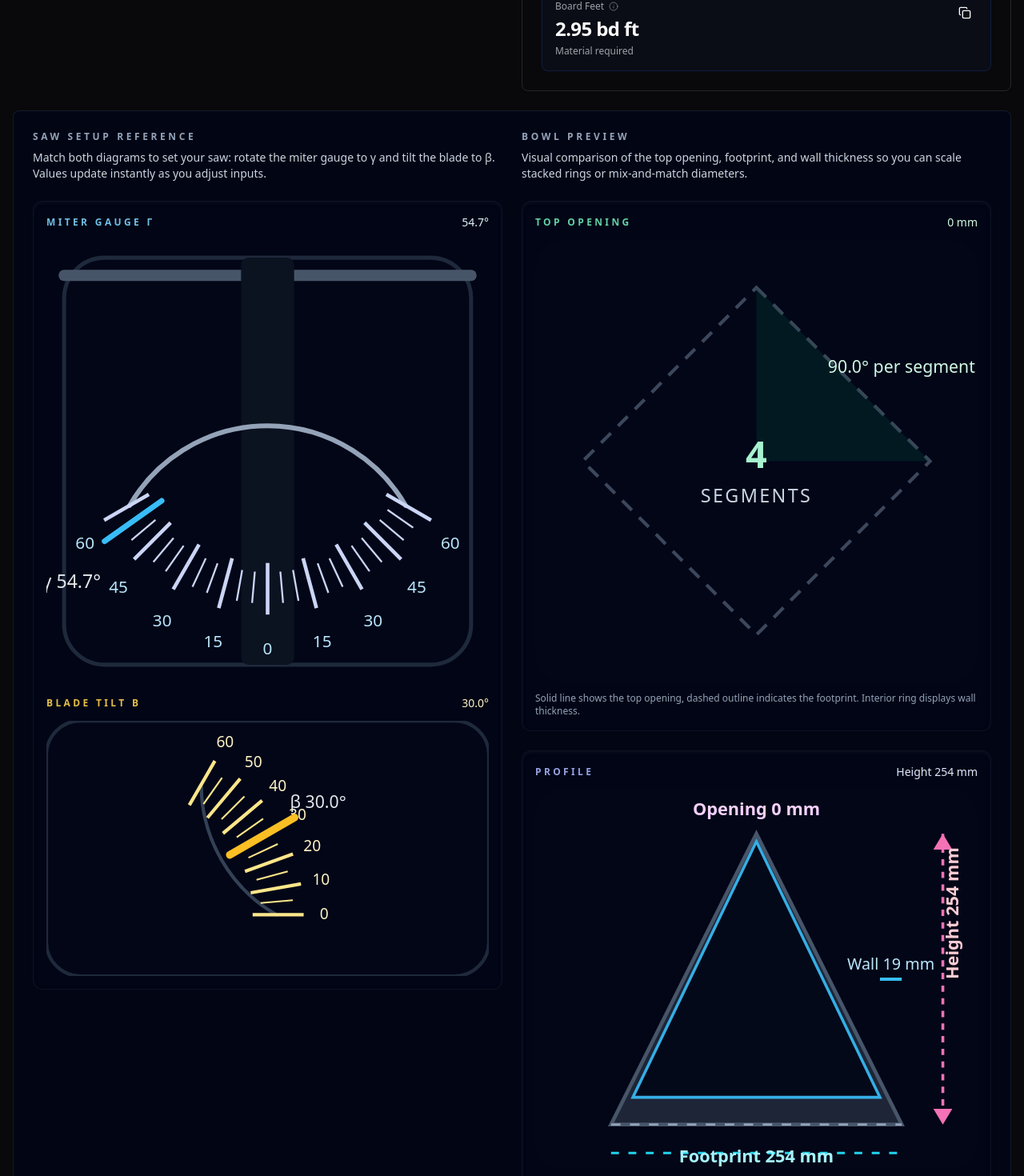
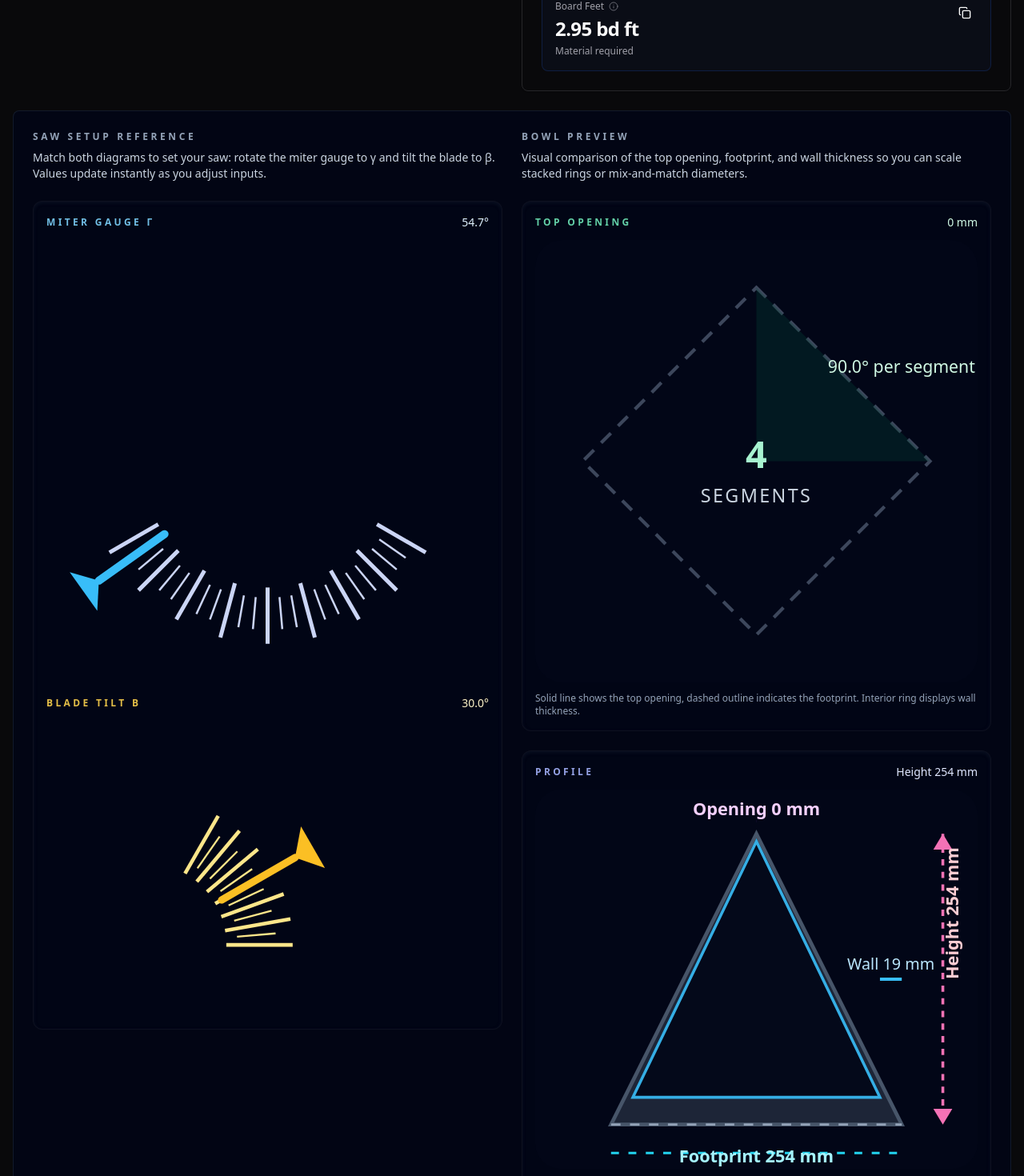
Before and after one commit to yeutterg/compound-miter-calculator, a Next.js app: page / in a window 1280 px wide. Shown: the part 1168-2638 px from the top of the page at 80% size. Built offline with nearby package versions, Linux system fonts and the light colour scheme.

Commit message:
simplify gauge display

```diff
--- a/components/panels/Visualization3D.tsx
+++ b/components/panels/Visualization3D.tsx
@@ -71,48 +71,36 @@ function polarToCartesian(cx: number, cy: number, radius: number, angleDeg: numb
   };
 }
 
-function describeArc(cx: number, cy: number, radius: number, startAngle: number, endAngle: number) {
-  const start = polarToCartesian(cx, cy, radius, endAngle);
-  const end = polarToCartesian(cx, cy, radius, startAngle);
-  const largeArc = Math.abs(endAngle - startAngle) <= 180 ? '0' : '1';
-  const sweep = endAngle >= startAngle ? '1' : '0';
-  return `M ${start.x.toFixed(2)} ${start.y.toFixed(2)} A ${radius.toFixed(2)} ${radius.toFixed(2)} 0 ${largeArc} ${sweep} ${end.x.toFixed(2)} ${end.y.toFixed(2)}`;
-}
-
 function formatPolygon(points: Array<{ x: number; y: number }>) {
   return points.map((point) => `${point.x.toFixed(2)},${point.y.toFixed(2)}`).join(' ');
 }
 
 function SawSetupDiagram({ miterGauge, bladeTilt }: { miterGauge: number; bladeTilt: number }) {
-  const topSize = 240;
-  const topCenter = topSize / 2;
+  const topSize = 220;
+  const center = topSize / 2;
+  const gaugeRadius = topSize * 0.34;
+  const gaugeSpan = 60;
   const baseAngle = 180;
-  const gaugeRadius = topSize * 0.36;
-  const gaugeSpan = 60;
   const clampedGauge = Math.max(-gaugeSpan, Math.min(gaugeSpan, miterGauge));
-  const throatWidth = topSize * 0.12;
-  const fenceY = topCenter - topSize * 0.42;
-  const gaugeCenterX = topCenter;
-  const gaugeCenterY = topCenter - topSize * 0.08;
-  const gaugeArc = describeArc(gaugeCenterX, gaugeCenterY, gaugeRadius, baseAngle - gaugeSpan, baseAngle + gaugeSpan);
   const gaugeTicks = Array.from({ length: (gaugeSpan * 2) / 5 + 1 }, (_, idx) => -gaugeSpan + idx * 5);
   const pointerAngle = baseAngle + clampedGauge;
-  const gaugePointerInner = polarToCartesian(gaugeCenterX, gaugeCenterY, gaugeRadius - 16, pointerAngle);
-  const gaugePointerOuter = polarToCartesian(gaugeCenterX, gaugeCenterY, gaugeRadius + 22, pointerAngle);
-  const pointerLabel = polarToCartesian(gaugeCenterX, gaugeCenterY, gaugeRadius + 44, pointerAngle);
+  const pointerInner = polarToCartesian(center, center, gaugeRadius - 12, pointerAngle);
+  const pointerOuter = polarToCartesian(center, center, gaugeRadius + 28, pointerAngle);
+  const pointerWingLeft = polarToCartesian(center, center, gaugeRadius + 38, pointerAngle - 6);
+  const pointerWingRight = polarToCartesian(center, center, gaugeRadius + 38, pointerAngle + 6);
 
-  const bevelWidth = 260;
-  const bevelHeight = 150;
-  const pivotX = bevelWidth * 0.18;
+  const bevelWidth = 240;
+  const bevelHeight = 160;
+  const bevelRadius = Math.min(bevelWidth, bevelHeight) * 0.38;
+  const pivotX = bevelWidth * 0.22;
   const pivotY = bevelHeight * 0.76;
   const clampedTilt = Math.max(0, Math.min(60, bladeTilt));
-  const bevelArcRadius = bevelWidth * 0.34;
-  const bevelArc = describeArc(pivotX, pivotY, bevelArcRadius, 90, 30);
   const bevelTicks = Array.from({ length: 13 }, (_, idx) => idx * 5);
   const bevelPointerAngle = 90 - clampedTilt;
-  const bevelPointerInner = polarToCartesian(pivotX, pivotY, bevelArcRadius - 18, bevelPointerAngle);
-  const bevelPointerOuter = polarToCartesian(pivotX, pivotY, bevelArcRadius + 26, bevelPointerAngle);
-  const bevelLabel = polarToCartesian(pivotX, pivotY, bevelArcRadius + 42, bevelPointerAngle);
+  const bevelPointerInner = polarToCartesian(pivotX, pivotY, bevelRadius - 12, bevelPointerAngle);
+  const bevelPointerOuter = polarToCartesian(pivotX, pivotY, bevelRadius + 34, bevelPointerAngle);
+  const bevelWingLeft = polarToCartesian(pivotX, pivotY, bevelRadius + 46, bevelPointerAngle - 7);
+  const bevelWingRight = polarToCartesian(pivotX, pivotY, bevelRadius + 46, bevelPointerAngle + 7);
 
   return (
     <div className="grid gap-4 rounded-xl border border-white/5 bg-slate-950/60 p-4 text-slate-200 shadow-inner shadow-slate-900/60">
@@ -122,31 +110,15 @@ function SawSetupDiagram({ miterGauge, bladeTilt }: { miterGauge: number; bladeT
           <p className="text-sm font-medium text-sky-100">{miterGauge.toFixed(1)}°</p>
         </div>
         <svg viewBox={`0 0 ${topSize} ${topSize}`} className="w-full">
-          <rect x={topCenter - topSize * 0.46} y={topCenter - topSize * 0.46} width={topSize * 0.92} height={topSize * 0.92} rx={22} fill="#020617" stroke="#1e293b" strokeWidth={2.2} />
-          <line x1={topCenter - topSize * 0.46} y1={fenceY} x2={topCenter + topSize * 0.46} y2={fenceY} stroke="#475569" strokeWidth={6} strokeLinecap="round" />
-          <rect x={topCenter - throatWidth / 2} y={topCenter - topSize * 0.46} width={throatWidth} height={topSize * 0.92} fill="#0b1220" rx={4} />
-          <path d={gaugeArc} stroke="#94a3b8" strokeWidth={2.6} fill="none" strokeLinecap="round" />
           {gaugeTicks.map((tickAngle) => {
             const actualAngle = baseAngle + tickAngle;
             const isMajor = tickAngle % 15 === 0;
-            const inner = polarToCartesian(gaugeCenterX, gaugeCenterY, gaugeRadius - (isMajor ? 12 : 7), actualAngle);
-            const outer = polarToCartesian(gaugeCenterX, gaugeCenterY, gaugeRadius + (isMajor ? 16 : 10), actualAngle);
-            const labelPos = polarToCartesian(gaugeCenterX, gaugeCenterY, gaugeRadius + 28, actualAngle);
-            return (
-              <g key={`tick-${tickAngle}`}>
-                <line x1={inner.x} y1={inner.y} x2={outer.x} y2={outer.y} stroke="#cbd5f5" strokeWidth={isMajor ? 2 : 1} />
-                {isMajor && (
-                  <text x={labelPos.x} y={labelPos.y + 2} className="text-[9px] fill-sky-200" textAnchor="middle" dominantBaseline="hanging">
-                    {Math.abs(tickAngle)}
-                  </text>
-                )}
-              </g>
-            );
+            const inner = polarToCartesian(center, center, gaugeRadius - (isMajor ? 12 : 7), actualAngle);
+            const outer = polarToCartesian(center, center, gaugeRadius + (isMajor ? 16 : 9), actualAngle);
+            return <line key={`tick-${tickAngle}`} x1={inner.x} y1={inner.y} x2={outer.x} y2={outer.y} stroke="#cbd5f5" strokeWidth={isMajor ? 2 : 1} />;
           })}
-          <line x1={gaugePointerInner.x} y1={gaugePointerInner.y} x2={gaugePointerOuter.x} y2={gaugePointerOuter.y} stroke="#38bdf8" strokeWidth={3} strokeLinecap="round" />
-          <text x={pointerLabel.x} y={pointerLabel.y + 4} textAnchor="middle" className="text-[10px] fill-slate-200" dominantBaseline="hanging">
-            γ {clampedGauge.toFixed(1)}°
-          </text>
+          <line x1={pointerInner.x} y1={pointerInner.y} x2={pointerOuter.x} y2={pointerOuter.y} stroke="#38bdf8" strokeWidth={4} strokeLinecap="round" />
+          <polygon points={`${pointerOuter.x.toFixed(1)},${pointerOuter.y.toFixed(1)} ${pointerWingLeft.x.toFixed(1)},${pointerWingLeft.y.toFixed(1)} ${pointerWingRight.x.toFixed(1)},${pointerWingRight.y.toFixed(1)}`} fill="#38bdf8" />
         </svg>
       </div>
 
@@ -156,29 +128,15 @@ function SawSetupDiagram({ miterGauge, bladeTilt }: { miterGauge: number; bladeT
           <p className="text-sm font-medium text-amber-100">{bladeTilt.toFixed(1)}°</p>
         </div>
         <svg viewBox={`0 0 ${bevelWidth} ${bevelHeight}`} className="w-full">
-          <rect x={0} y={0} width={bevelWidth} height={bevelHeight} fill="#020617" rx={20} stroke="#1e293b" strokeWidth={2} />
-          <path d={bevelArc} stroke="#334155" strokeWidth={2} fill="none" strokeLinecap="round" />
           {bevelTicks.map((tick) => {
             const isMajor = tick % 10 === 0;
             const tickAngle = 90 - tick;
-            const inner = polarToCartesian(pivotX, pivotY, bevelArcRadius - (isMajor ? 14 : 9), tickAngle);
-            const outer = polarToCartesian(pivotX, pivotY, bevelArcRadius + (isMajor ? 16 : 10), tickAngle);
-            const labelPos = polarToCartesian(pivotX, pivotY, bevelArcRadius + 28, tickAngle);
-            return (
-              <g key={`bevel-${tick}`}>
-                <line x1={inner.x} y1={inner.y} x2={outer.x} y2={outer.y} stroke="#fde68a" strokeWidth={isMajor ? 2 : 1} />
-                {isMajor && (
-                  <text x={labelPos.x} y={labelPos.y} className="text-[9px] fill-amber-100" textAnchor="middle" dominantBaseline="middle">
-                    {tick}
-                  </text>
-                )}
-              </g>
-            );
+            const inner = polarToCartesian(pivotX, pivotY, bevelRadius - (isMajor ? 16 : 10), tickAngle);
+            const outer = polarToCartesian(pivotX, pivotY, bevelRadius + (isMajor ? 20 : 11), tickAngle);
+            return <line key={`bevel-${tick}`} x1={inner.x} y1={inner.y} x2={outer.x} y2={outer.y} stroke="#fde68a" strokeWidth={isMajor ? 2 : 1} />;
           })}
-          <line x1={bevelPointerInner.x} y1={bevelPointerInner.y} x2={bevelPointerOuter.x} y2={bevelPointerOuter.y} stroke="#fbbf24" strokeWidth={4.5} strokeLinecap="round" />
-          <text x={bevelLabel.x} y={bevelLabel.y} className="text-[10px] fill-slate-200" textAnchor="middle" dominantBaseline="middle">
-            β {clampedTilt.toFixed(1)}°
-          </text>
+          <line x1={bevelPointerInner.x} y1={bevelPointerInner.y} x2={bevelPointerOuter.x} y2={bevelPointerOuter.y} stroke="#fbbf24" strokeWidth={4} strokeLinecap="round" />
+          <polygon points={`${bevelPointerOuter.x.toFixed(1)},${bevelPointerOuter.y.toFixed(1)} ${bevelWingLeft.x.toFixed(1)},${bevelWingLeft.y.toFixed(1)} ${bevelWingRight.x.toFixed(1)},${bevelWingRight.y.toFixed(1)}`} fill="#fbbf24" />
         </svg>
       </div>
     </div>
```
